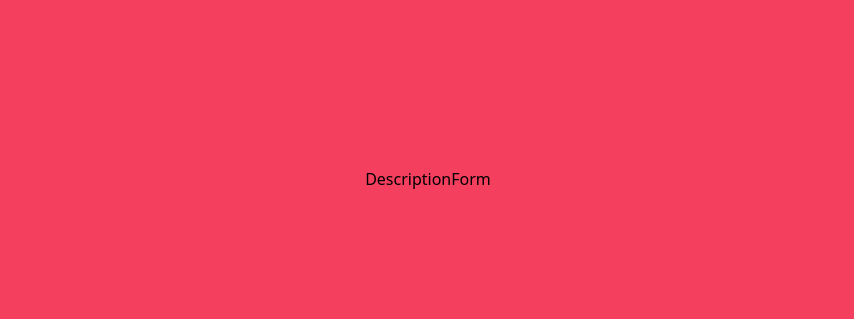
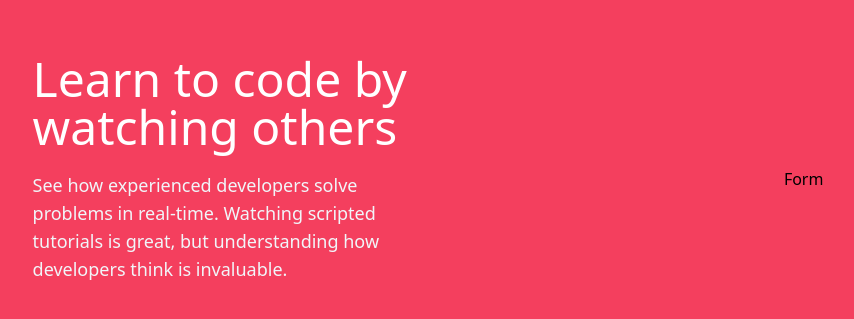
Before and after one commit to Erudite885/mini-signup, a React (Vite) app: page / in a window 1280 px wide. Shown: the part 221-540 px from the top of the page, without its empty margins (196-1050 px from the left). Built offline with nearby package versions, Linux system fonts and the light colour scheme.

Commit message:
description component

```diff
--- a/src/components/Description.tsx
+++ b/src/components/Description.tsx
@@ -2,7 +2,10 @@ import React from 'react'
 
 const Description: React.FC = () => {
   return (
-    <div>Description</div>
+    <div className='text-white md:w-[50%] flex flex-col pt-20 md:pt-0'>
+      <h2 className='text-5xl font-medium font-sans text-center md:text-start'>Learn to code by watching others</h2>
+      <p className=' py-5 text-lg text-slate-100 max-w-sm'>See how experienced developers solve problems in real-time. Watching scripted tutorials is great, but understanding how developers think is invaluable.</p>
+    </div>
   )
 }
 
```
